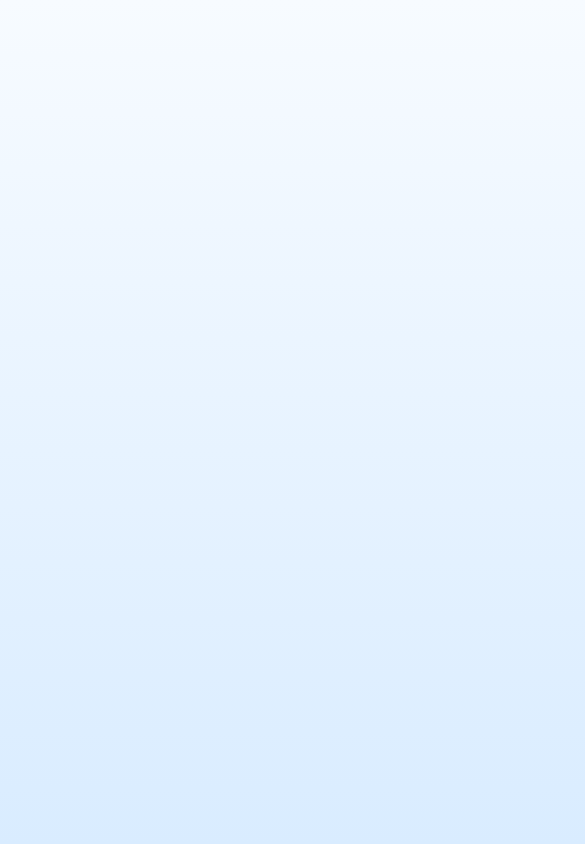
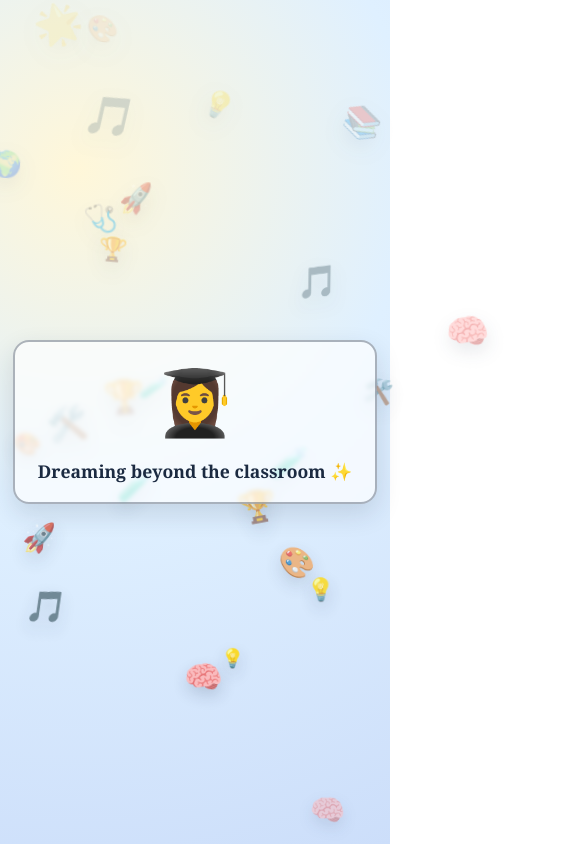
Before and after one commit to SoTA-JF/fallgirl, a plain HTML site: page index.html in a window 390 px wide. Shown: the top 844 px of the page, 585 px wide, since content can reach past the window. Drawn offline with Linux system fonts and the light colour scheme.

Commit message:
Replace falling title with schoolgirl dream emoji scene

```diff
--- a/index.html
+++ b/index.html
@@ -3,109 +3,143 @@
   <head>
     <meta charset="UTF-8" />
     <meta name="viewport" content="width=device-width, initial-scale=1.0" />
-    <title>Fallgirl</title>
+    <title>Fallgirl Dreams</title>
     <style>
       :root {
         color-scheme: light;
+      }
+
+      * {
+        box-sizing: border-box;
       }
 
       body {
         margin: 0;
         min-height: 100vh;
         overflow: hidden;
+        display: grid;
+        place-items: center;
         font-family: Georgia, "Times New Roman", serif;
-        background: linear-gradient(180deg, #f7fbff 0%, #d9ecff 100%);
+        background: radial-gradient(circle at 20% 20%, #fff7d9 0%, #dff0ff 45%, #ccdefa 100%);
         color: #1b2a41;
         position: relative;
       }
 
-      h1 {
+      .dream-field {
+        position: fixed;
+        inset: 0;
+        pointer-events: none;
+      }
+
+      .dream {
         position: absolute;
-        left: 50%;
-        top: -6rem;
+        bottom: -3rem;
+        opacity: 0;
+        animation-name: dream-rise;
+        animation-timing-function: linear;
+        animation-fill-mode: forwards;
+        text-shadow: 0 8px 18px rgba(27, 42, 65, 0.2);
+        user-select: none;
+        will-change: transform, opacity;
+      }
+
+      .girl {
+        position: relative;
+        z-index: 2;
+        display: grid;
+        gap: 0.65rem;
+        justify-items: center;
+        padding: 1.2rem 1.4rem;
+        border: 2px solid rgba(27, 42, 65, 0.35);
+        border-radius: 1rem;
+        background: rgba(255, 255, 255, 0.68);
+        backdrop-filter: blur(2px);
+        box-shadow: 0 10px 26px rgba(27, 42, 65, 0.14);
+      }
+
+      .girl .emoji {
+        font-size: clamp(4rem, 10vw, 7rem);
+        animation: bob 2.8s ease-in-out infinite;
+      }
+
+      .girl .caption {
         margin: 0;
-        padding: 1.5rem 2rem;
-        border: 2px solid #1b2a41;
-        border-radius: 0.75rem;
-        background: rgba(255, 255, 255, 0.75);
-        text-align: center;
-        font-size: clamp(1.6rem, 4vw, 2.4rem);
-        line-height: 1.2;
-        white-space: nowrap;
-        will-change: transform;
+        font-size: clamp(1.1rem, 2.6vw, 1.6rem);
+        font-weight: 600;
+      }
+
+      @keyframes dream-rise {
+        0% {
+          transform: translate3d(0, 0, 0) scale(0.8) rotate(0deg);
+          opacity: 0;
+        }
+        12% {
+          opacity: 0.95;
+        }
+        100% {
+          transform: translate3d(var(--drift), -115vh, 0) scale(1.15) rotate(var(--spin));
+          opacity: 0;
+        }
+      }
+
+      @keyframes bob {
+        0%,
+        100% {
+          transform: translateY(0);
+        }
+        50% {
+          transform: translateY(-10px);
+        }
       }
     </style>
   </head>
   <body>
-    <h1 id="falling-title">Hello, I am the girl who's falling.</h1>
+    <div class="dream-field" id="dream-field" aria-hidden="true"></div>
+
+    <section class="girl" aria-label="Girl in school dreaming big">
+      <div class="emoji">👩‍🎓</div>
+      <p class="caption">Dreaming beyond the classroom ✨</p>
+    </section>
 
     <script>
-      const title = document.getElementById('falling-title');
-
-      const state = {
-        y: -120,
-        x: 0,
-        driftVelocity: 0,
-        driftTarget: 0,
-        rotation: 0,
-        rotationVelocity: 0,
-        swayPhase: Math.random() * Math.PI * 2,
-        nextGustAt: 0,
-        lastTime: performance.now()
-      };
+      const dreamField = document.getElementById('dream-field');
+      const dreamEmojis = ['🌟', '📚', '🧠', '🎨', '🎵', '🚀', '💡', '🏆', '🩺', '🛠️', '🌍', '🧪'];
 
       function randomRange(min, max) {
         return min + Math.random() * (max - min);
       }
 
-      function resetFall(now) {
-        state.y = -120;
-        state.x = randomRange(-80, 80);
-        state.driftVelocity = 0;
-        state.driftTarget = randomRange(-14, 14);
-        state.rotation = randomRange(-6, 6);
-        state.rotationVelocity = randomRange(-8, 8);
-        state.swayPhase = Math.random() * Math.PI * 2;
-        state.nextGustAt = now + randomRange(350, 900);
+      function spawnDream() {
+        const dream = document.createElement('span');
+        dream.className = 'dream';
+        dream.textContent = dreamEmojis[Math.floor(Math.random() * dreamEmojis.length)];
+
+        const left = randomRange(2, 96);
+        const duration = randomRange(5.5, 9.5);
+        const delay = randomRange(-1.5, 0);
+        const size = randomRange(1.3, 2.4);
+        const drift = `${randomRange(-160, 160)}px`;
+        const spin = `${randomRange(-36, 36)}deg`;
+
+        dream.style.left = `${left}vw`;
+        dream.style.fontSize = `${size}rem`;
+        dream.style.animationDuration = `${duration}s`;
+        dream.style.animationDelay = `${delay}s`;
+        dream.style.setProperty('--drift', drift);
+        dream.style.setProperty('--spin', spin);
+
+        dream.addEventListener('animationend', () => {
+          dream.remove();
+        });
+
+        dreamField.appendChild(dream);
       }
 
-      function animate(now) {
-        const dt = Math.min((now - state.lastTime) / 1000, 0.04);
-        state.lastTime = now;
-
-        if (state.y <= -100 || state.y > window.innerHeight + 140) {
-          resetFall(now);
-        }
-
-        if (now >= state.nextGustAt) {
-          state.driftTarget = randomRange(-28, 28);
-          state.rotationVelocity += randomRange(-40, 40);
-          state.nextGustAt = now + randomRange(250, 800);
-        }
-
-        const fallSpeed = 110;
-        state.y += fallSpeed * dt;
-
-        const driftResponse = 2.6;
-        state.driftVelocity += (state.driftTarget - state.driftVelocity) * driftResponse * dt;
-
-        state.swayPhase += dt * randomRange(2.4, 3.2);
-        const featherSway = Math.sin(state.swayPhase) * 24;
-
-        state.x += (state.driftVelocity + featherSway * 0.25) * dt;
-        state.x = Math.max(-window.innerWidth * 0.45, Math.min(window.innerWidth * 0.45, state.x));
-
-        state.rotationVelocity *= 0.97;
-        state.rotation += state.rotationVelocity * dt + state.driftVelocity * 0.05;
-        state.rotation = Math.max(-18, Math.min(18, state.rotation));
-
-        title.style.transform = `translate(${state.x}px, ${state.y}px) rotate(${state.rotation}deg)`;
-
-        requestAnimationFrame(animate);
+      for (let i = 0; i < 14; i += 1) {
+        setTimeout(spawnDream, i * 260);
       }
 
-      resetFall(state.lastTime);
-      requestAnimationFrame(animate);
+      setInterval(spawnDream, 380);
     </script>
   </body>
 </html>
```
